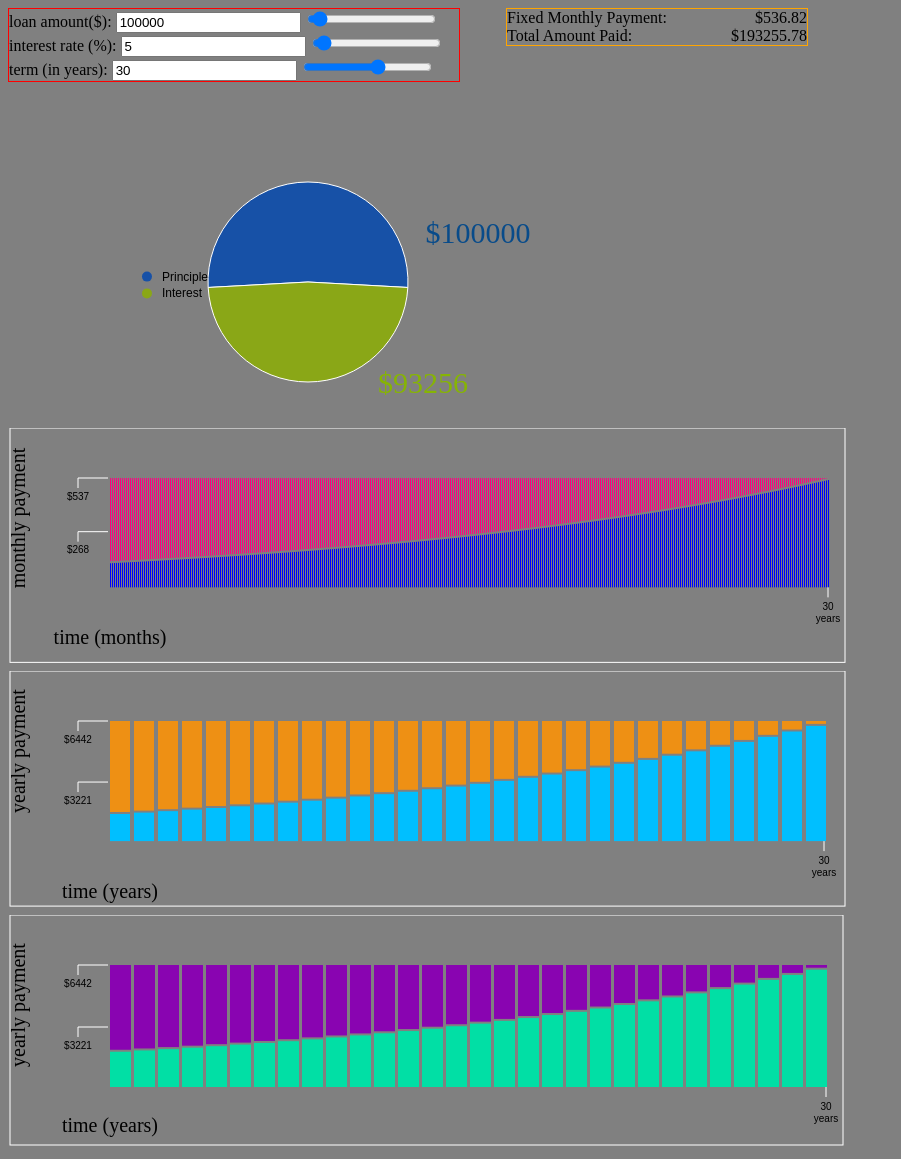
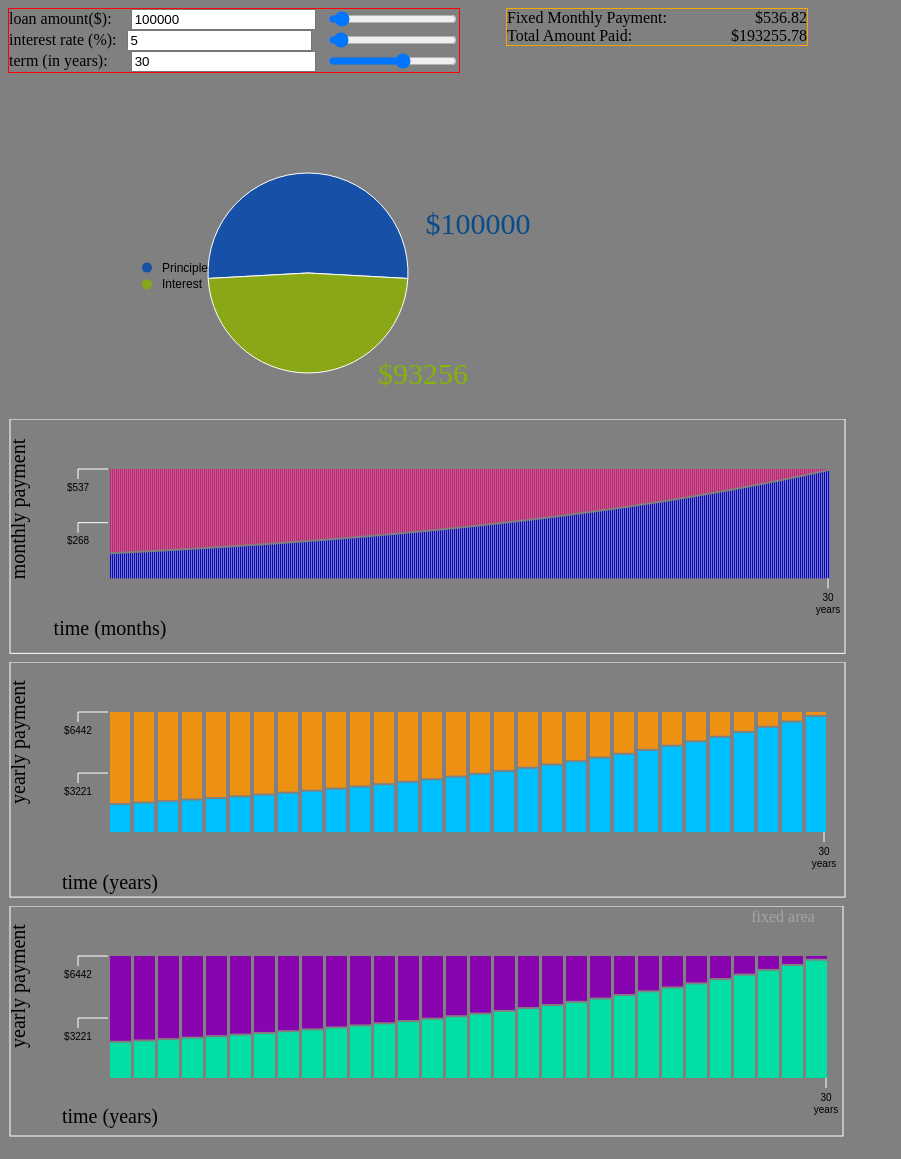
Before and after one commit to michellephung/Mortgage-Calc, a plain HTML site: page public/index.html in a window 1280 px wide. Shown: the top 1159 px of the page, without its empty margins (0-901 px from the left). Drawn offline with nearby package versions, Linux system fonts and the light colour scheme.

Commit message:
updated slider box

```diff
--- a/public/index.html
+++ b/public/index.html
@@ -13,16 +13,16 @@
       <form>
         <div class="inputs">
           <span>loan amount($):
-            <input id="loanBox" type="number" value="100000" />
-            <input id="loanSlider" type="range" value="100000" min="1" max="2000000"/>
+            <input class="txt" id="loanBox" type="number" value="100000" />
+            <input class="slider" id="loanSlider" type="range" value="100000" min="1" max="2000000"/>
           </span>
           <span>interest rate (%):
-            <input id="interestBox" type="number" value="5" />
-            <input id="interestSlider" type="range" value="5" min="1" max="100"/>
+            <input class="txt" id="interestBox" type="number" value="5" />
+            <input class="slider" id="interestSlider" type="range" value="5" min="1" max="100"/>
           </span>
           <span>term (in years):
-            <input id="termBox" type="number" value="30"/>
-            <input id="termSlider" type="range" value="30" min="1" max="50"/>
+            <input class="txt"id="termBox" type="number" value="30"/>
+            <input class="slider" id="termSlider" type="range" value="30" min="1" max="50"/>
           </span>
         </div>
       </form>
--- a/public/javascripts/mortgageCalc.js
+++ b/public/javascripts/mortgageCalc.js
@@ -30,15 +30,13 @@ var MortgageCalculator= function(){
   this.pie = $('#pie');
   var pie= Raphael("pie");
 
-
-
   var div =5; //height
-  var offsetH=100;
-  var spacingV=50;
+  var offsetH=100;    //horizontal offset from left hand side (x position where graph starts)
+  var spacingV=50;    //vertical offset from top of box of graph and graph
 
 
   this.initialize = function(){
-    this.eventListener();
+    this.eventListener();   //detects changes in any of the onscreen controls (textboxes/ sliders)
     this.setVariables();
     this.refreshOnScreenVariables();
 
@@ -96,7 +94,6 @@ var MortgageCalculator= function(){
     var loan=this.getLoanAmount();
     var rate=this.getRate();
     var months=this.getMonths();
-    //   console.log("loan:"+loan+" rate:"+rate+" months:"+months);
 
     fixedMonthlyPayment=
       ((loan*rate*Math.pow(1+rate,months))/(Math.pow(1+rate,months)-1));
@@ -210,12 +207,12 @@ var MortgageCalculator= function(){
     var width = 1;
     var middlePay  = spacingV+((interest[2]+principle[2])/div)/2;
 
-    var bottomOfMonths =  spacingV+((interest[2]+principle[2])/div)+2; //number of
-    monthly.setSize(((this.getMonths()*width*spacingH)+offsetH+25),(bottomOfMonths+80));
+    var bottomOfMonths =  spacingV+((interest[2]+principle[2])/div)+2;
 
-   this.box((this.getMonths()*width*spacingH)+offsetH+15,bottomOfMonths+75, monthly);
-   this.yAxisLabel(90,"monthly payment",monthly);
-   this.xAxisLabel(bottomOfMonths+50, "time (months)", monthly);
+    this.resizeCanvas(((this.getMonths()*width*spacingH)+offsetH+25),bottomOfMonths+80, monthly);
+    this.box((this.getMonths()*width*spacingH)+offsetH+15,bottomOfMonths+75, monthly);
+    this.yAxisLabel(90,"monthly payment",monthly);
+    this.xAxisLabel(bottomOfMonths+50, "time (months)", monthly);
 
 
     for(var n=1; n<this.getMonths()+1; n++){
@@ -269,7 +266,7 @@ var MortgageCalculator= function(){
        bottomOfYear = (interestYearlySum+principleYearlySum)/(div*10)+spacingV+2;
      }
 
-    yearlyVisual.setSize((years*width*spacingH)+offsetH+15,bottomOfYear+70 );
+    this.resizeCanvas((years*width*spacingH)+offsetH+15,bottomOfYear+70, yearlyVisual);
 
     this.box((years*spacingH)+offsetH+15,bottomOfYear+65,yearlyVisual);
     this.yAxisLabel(80, "yearly payment",yearlyVisual );
@@ -351,10 +348,17 @@ var MortgageCalculator= function(){
 
     this.box(rhsOfBox+offsetH+13, 230, fixedY);
     this.termIndicator((years*spacingH)+offsetH-2,height,fixedY);
-    this.yAxisLabel(90 ,"yearly payment", fixedY);
+    this.yAxisLabel(80 ,"yearly payment", fixedY);
     this.xAxisLabel(210, "time (years)", fixedY);
     this. amountIndicator(offsetH,spacingV,fixedY,(fixedMonthlyPayment*12).toFixed(0));  //for full amount
     this. amountIndicator(offsetH,((height+spacingV+2)/2),fixedY,(fixedMonthlyPayment*6).toFixed(0)); //forhalf
+
+    var title = fixedY.text(775,10,"fixed area");
+      title.attr("font-family","Arial Rounded MT Bold");
+      title.attr("font-size",16);
+      title.attr("fill", "#A4A4A4");
+
+
 
   }
 
@@ -397,6 +401,16 @@ var MortgageCalculator= function(){
     var payAmount = canvas.text(x-30,y+18 ,"$"+amount );
   };
 
+  this.resizeCanvas = function(x, y, canvas){
+      canvas.setSize(x,y);
+  };
+
+
+
+
+
+
+
   this.initialize();
   this.amortizationTable();
   this.drawMonths();
--- a/public/stylesheets/style.css
+++ b/public/stylesheets/style.css
@@ -33,6 +33,19 @@ p {
   height:14px;
 }
 
-#pie{
- // border: solid white 1px;
+
+.slider{
+  float:right;
 }
+
+#loanBox{
+  margin-left: 15px;
+}
+
+#interestBox{
+  margin-left: 6px;
+}
+
+#termBox{
+  margin-left:19px ;
+}
```
